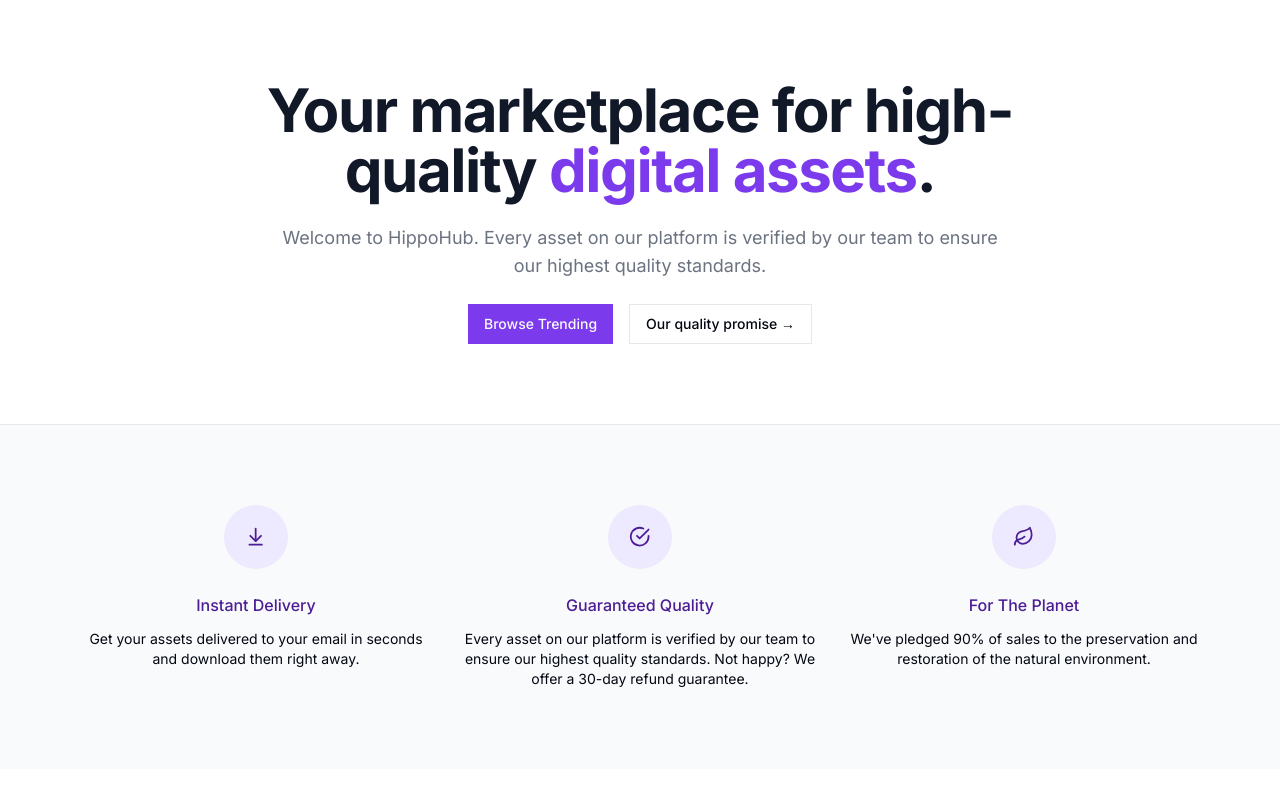
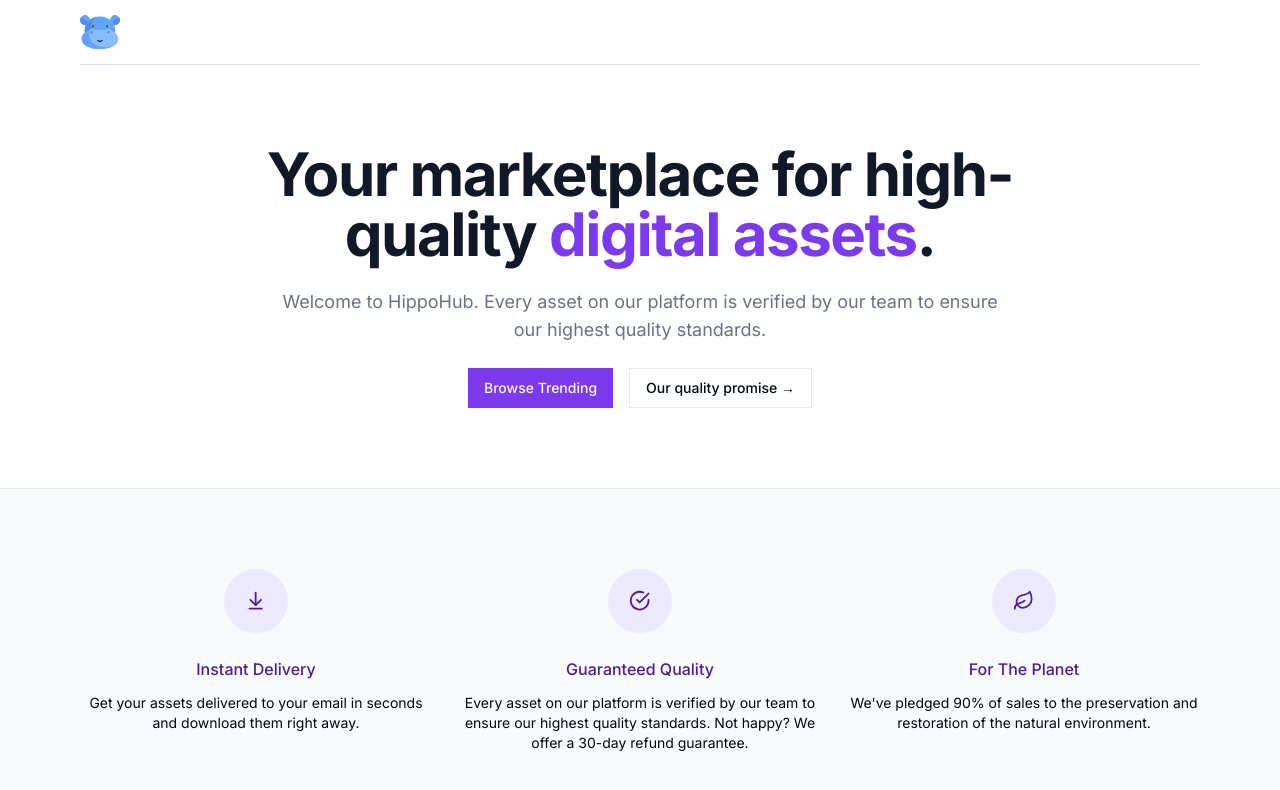
Before and after one commit to RenePung/marketplace_HippoHub, a Next.js app: page / in a window 1280 px wide. Shown: the top 790 px of the page. Built offline with nearby package versions, Linux system fonts and the light colour scheme.

Commit message:
started navbar, added custom svg logo, created navbar base and added to our layout

```diff
--- a/src/app/layout.tsx
+++ b/src/app/layout.tsx
@@ -2,6 +2,7 @@
 import { Inter } from 'next/font/google'
 import './globals.css'
 import { cn } from '@/lib/utils'
+import Navbar from '@/components/Navbar'
 
 const inter = Inter({ subsets: ['latin'] })
 
@@ -23,6 +24,7 @@
          inter.className
         )}>
         <main className="relative flex flex-col min-h-screen">
+          <Navbar />
          <div className="flex-grow flex-1">{children}</div>
         </main>
         </body>
--- /dev/null
+++ b/src/components/Icons.tsx
@@ -0,0 +1,89 @@
+import { LucideProps } from "lucide-react";
+
+export const Icons = {
+    logo: (props: LucideProps) => (
+    <svg {...props} viewBox="0 0 512 512">
+    <g>
+    <path
+        d="M105.67 56.012c24.601 24.601 41.244 81.13 16.643 105.731s-81.13 7.958-105.731-16.643-20.623-60.509 3.978-85.11 60.509-28.579 85.11-3.978z"
+        fill="#60a5fa"
+        data-original="#abdfeb"
+        opacity="1"
+    ></path>
+    <path
+        d="M111.097 169.375c-9.754-53.933-61.535-93.098-102.131-94.531-13.495 22.793-12.381 50.26 7.615 70.256 21.368 21.367 66.817 36.724 94.516 24.275z"
+        fill="#558ce7"
+        data-original="#8bcdd8"
+        opacity="1"
+    ></path>
+    <path
+        d="M406.33 56.012c-24.601 24.601-41.244 81.13-16.643 105.731s81.13 7.958 105.731-16.643 20.623-60.509-3.978-85.11-60.509-28.579-85.11-3.978z"
+        fill="#60a5fa"
+        data-original="#abdfeb"
+        opacity="1"
+    ></path>
+    <path
+        d="M400.903 169.375c9.754-53.933 61.535-93.098 102.13-94.531 13.495 22.793 12.381 50.26-7.615 70.256-21.367 21.367-66.816 36.724-94.515 24.275z"
+        fill="#558ce7"
+        data-original="#8bcdd8"
+        opacity="1"
+    ></path>
+    <ellipse
+        cx="256"
+        cy="244.04"
+        rx="196.34"
+        ry="186.42"
+        fill="#60a5fa"
+        data-original="#abdfeb"
+        opacity="1"
+    ></ellipse>
+    <path
+        d="M165.588 196.685a7.5 7.5 0 0 1-7.5-7.5v-15.008a7.5 7.5 0 0 1 15 0v15.008a7.5 7.5 0 0 1-7.5 7.5zM346.412 196.685a7.5 7.5 0 0 1-7.5-7.5v-15.008a7.5 7.5 0 0 1 15 0v15.008a7.5 7.5 0 0 1-7.5 7.5z"
+        fill="#222222"
+        data-original="#464d59"
+        opacity="1"
+    ></path>
+    <path
+        d="M212.03 62.322c-87.266 18.957-152.372 93.12-152.372 181.723 0 102.957 87.905 186.42 196.342 186.42 19.952 0 39.204-2.835 57.346-8.087C85.074 329.977 119.169 118.281 212.03 62.322z"
+        fill="#558ce7"
+        data-original="#8bcdd8"
+        opacity="1"
+    ></path>
+    <path
+        d="M409.201 247.067c-3.993-1.525-7.205-4.522-9.287-8.256-7.292-13.082-21.262-21.931-37.303-21.931a42.466 42.466 0 0 0-25.912 8.775c-2.706 2.072-6.138 2.964-9.522 2.563-22.448-2.662-46.36-3.941-71.178-3.941-24.818 0-48.73 1.279-71.178 3.941-3.384.401-6.816-.491-9.522-2.563a42.466 42.466 0 0 0-25.912-8.775c-16.04 0-30.01 8.85-37.303 21.931-2.081 3.734-5.293 6.731-9.287 8.256-49.69 18.976-81.141 50.52-81.141 97.301 0 85.459 104.919 128.202 234.342 128.202S490.34 429.827 490.34 344.368c.002-46.782-31.448-78.325-81.139-97.301z"
+        fill="#87befb"
+        data-original="#b9e8ef"
+        opacity="1"
+    ></path>
+    <path
+        d="M256 383.302a44.19 44.19 0 0 1-33.317-15.175 7.5 7.5 0 0 1 11.309-9.855 29.192 29.192 0 0 0 22.009 10.03 29.195 29.195 0 0 0 22.009-10.03 7.501 7.501 0 0 1 11.309 9.855A44.197 44.197 0 0 1 256 383.302z"
+        fill="#222222"
+        data-original="#464d59"
+        opacity="1"
+    ></path>
+    <circle
+        cx="149.39"
+        cy="259.56"
+        r="15.519"
+        fill="#558ce7"
+        data-original="#8bcdd8"
+        opacity="1"
+    ></circle>
+    <circle
+        cx="362.61"
+        cy="259.56"
+        r="15.519"
+        fill="#558ce7"
+        data-original="#8bcdd8"
+        opacity="1"
+    ></circle>
+    <path
+        d="M416.18 443.185c-246.851 43.269-311.115-113.303-300.169-158.197.615-2.522.695-5.142.379-7.719-2.455-20.031 5.053-45.274 18.266-57.764a42.819 42.819 0 0 0-22.705 19.548c-2.002 3.647-5.171 6.496-9.059 7.978-49.745 18.972-81.235 50.526-81.235 97.337 0 85.459 104.919 128.202 234.342 128.202 61.953 0 118.279-9.801 160.181-29.385z"
+        fill="#60a5fa"
+        data-original="#abdfeb"
+        opacity="1"
+    ></path>
+    </g>
+    </svg>
+    ),
+}
--- /dev/null
+++ b/src/components/Navbar.tsx
@@ -0,0 +1,28 @@
+import Link from "next/link";
+import MaxWidthWrapper from "./MaxWidthWrapper";
+import { Icons } from "./Icons";
+//**********************************************IMPORTS**********************************************
+const Navbar = () => {
+    return (
+        <div className="bg-white sticky z-50 top-0 inset-x-0 h-16">
+            <header className="relative bg-white">
+                <MaxWidthWrapper>
+                    <div className="border-b border-violet-200">
+                        <div className="flex h-16 items-center">
+                            {/* TODO: Mobile nav */}
+
+                            <div className="ml-4 flex lg:ml-0">
+                                <Link href="/">
+                                    <Icons.logo className="h-10 w-10" />
+                                </Link>
+                            </div>
+                        </div>
+                    </div>
+                </MaxWidthWrapper>
+            </header>
+        </div>
+    )
+}
+
+
+export default Navbar
```
